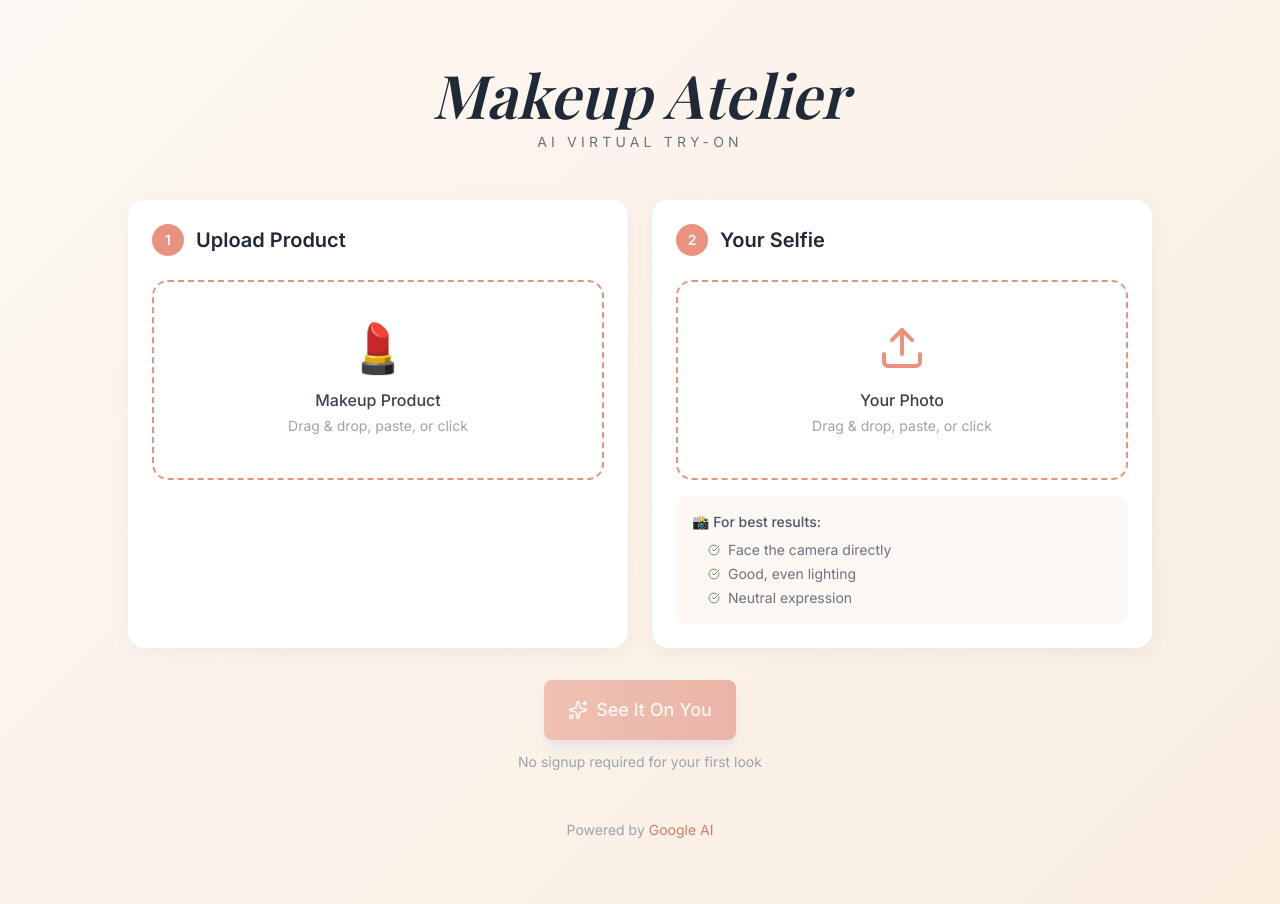
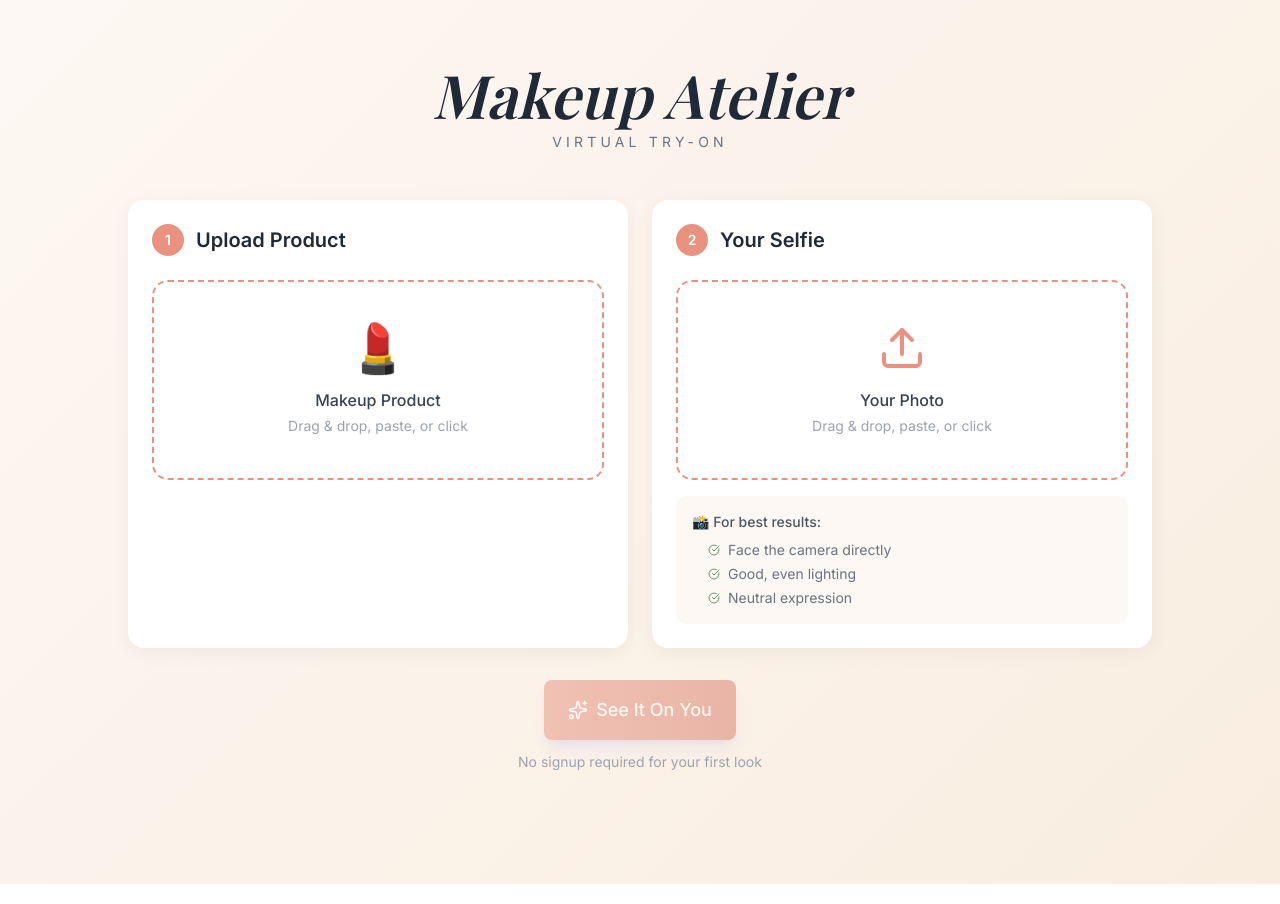
Before and after one commit to Heltmo/lippstick, a React (Vite) app: page / in a window 1280 px wide. Built offline with nearby package versions, Linux system fonts and the light colour scheme; no server answers.

Commit message:
Remove 'AI' from subtitle and remove 'Powered by' footer

```diff
--- a/App.tsx
+++ b/App.tsx
@@ -134,7 +134,7 @@ export default function App() {
                   Makeup Atelier
                </h1>
                <p className="text-gray-500 tracking-[0.3em] text-sm uppercase">
-                  AI Virtual Try-On
+                  Virtual Try-On
                </p>
             </div>
 
@@ -303,9 +303,6 @@ export default function App() {
                </div>
             )}
 
-            <div className="text-center mt-12 text-gray-400 text-sm">
-               Powered by <span className="text-coral-500">Google AI</span>
-            </div>
          </div>
       </div>
    );
```
